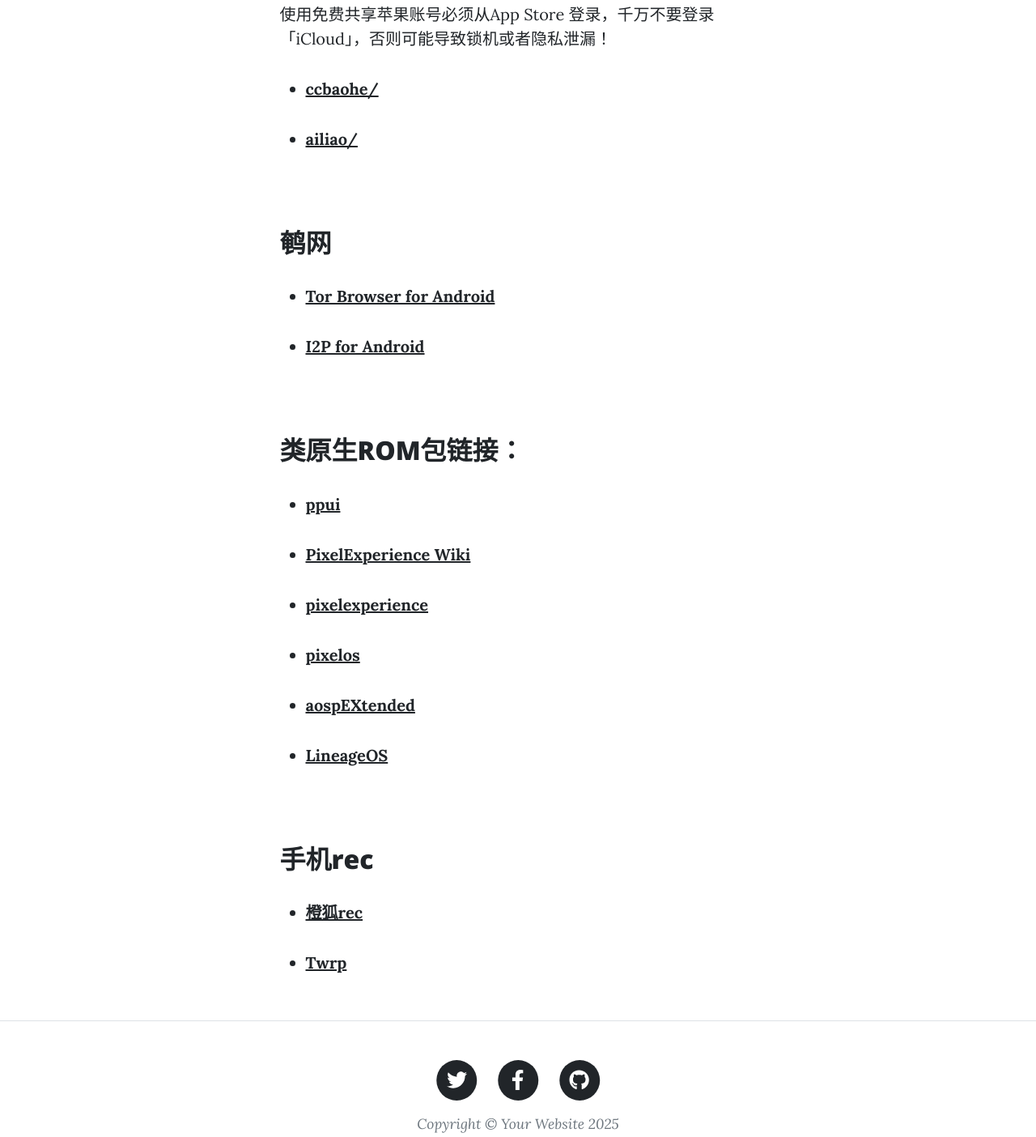
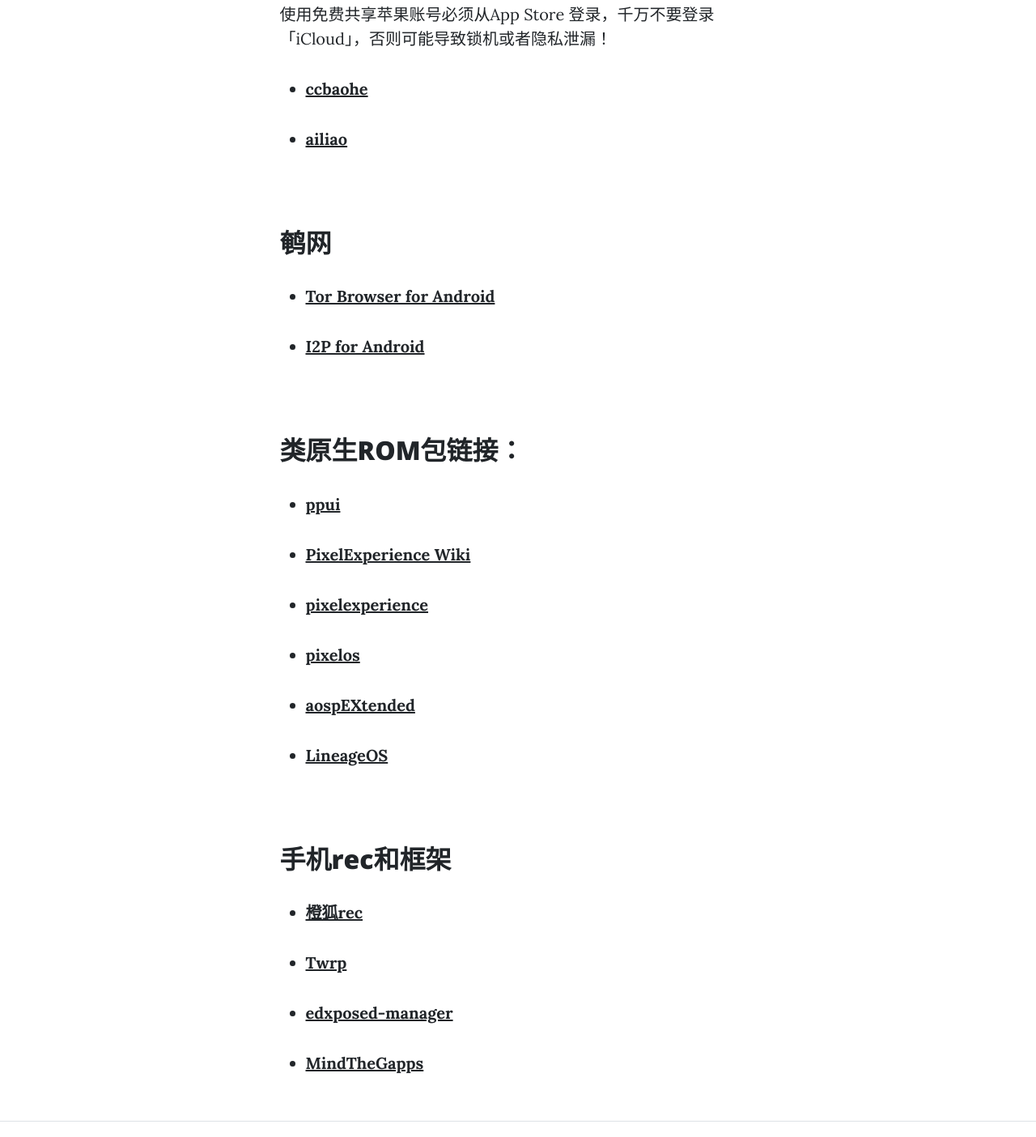
Before and after one commit to YXN1aGZk/YXtsXc.github.io, a plain HTML site: page post.html in a window 1280 px wide. Shown: the part 2180-3584 px from the top of the page at 81% size. Drawn offline with nearby package versions, Linux system fonts and the light colour scheme.

Commit message:
Add files via upload

```diff
--- a/post.html
+++ b/post.html
@@ -106,8 +106,8 @@
 							<h2>免费共享苹果账号,用来下载 Shadowrocket </h2>
 							<p>使用免费共享苹果账号必须从App Store 登录，千万不要登录「iCloud」，否则可能导致锁机或者隐私泄漏！</p>
 							<ul>
-							<li><p><a href='https://ccbaohe.com/appleID/'><strong>ccbaohe/</strong></a></p></li>
-							<li><p><a href='https://ids.ailiao.eu/'><strong>ailiao/</strong></a></p></li>
+							<li><p><a href='https://ccbaohe.com/appleID/'><strong>ccbaohe</strong></a></p></li>
+							<li><p><a href='https://ids.ailiao.eu/'><strong>ailiao</strong></a></p></li>
 
 							</ul>
 							<p>&nbsp;</p>
@@ -129,10 +129,12 @@
 
 							</ul>
 							<p>&nbsp;</p>
-							<h2>手机rec</h2>
+							<h2>手机rec和框架</h2>
 							<ul>
 							<li><p><a href='https://orangefox.download/zh-TW'><strong>橙狐rec</strong></a></p></li>
 							<li><p><a href='https://twrp.me/Devices/'><strong>Twrp</strong></a></p></li>
+							<li><p><a href='https://apkpure.com/edxposed-manager/org.meowcat.edxposed.manager'><strong>edxposed-manager</strong></a></p></li>
+							<li><p><a href='https://mindthegapps.com/'><strong>MindTheGapps</strong></a></p></li>
 
                         <!-- <a href="#!"><img class="img-fluid" src="assets/img/post-sample-image.jpg" alt="..." /></a>-->
                     </div>
```
